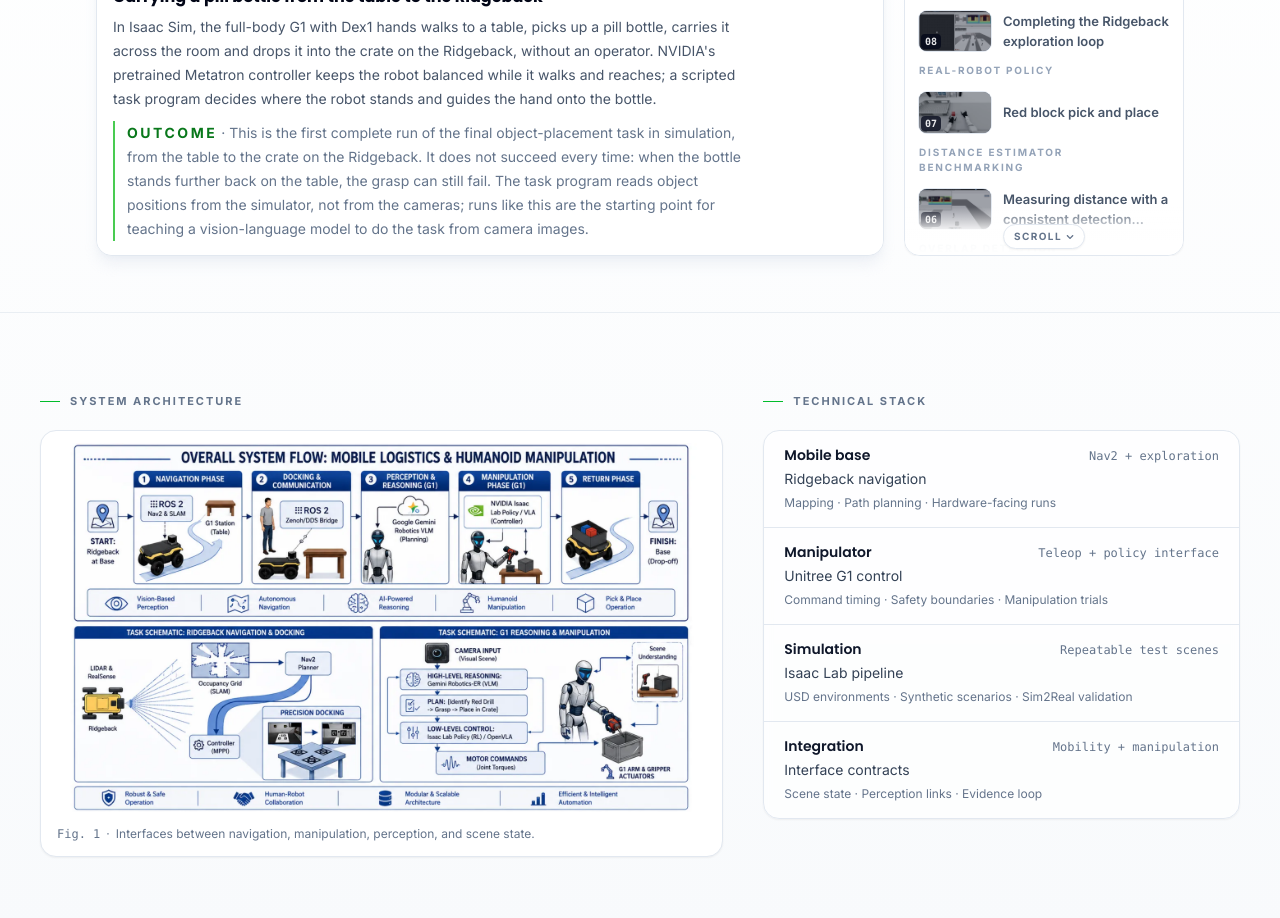
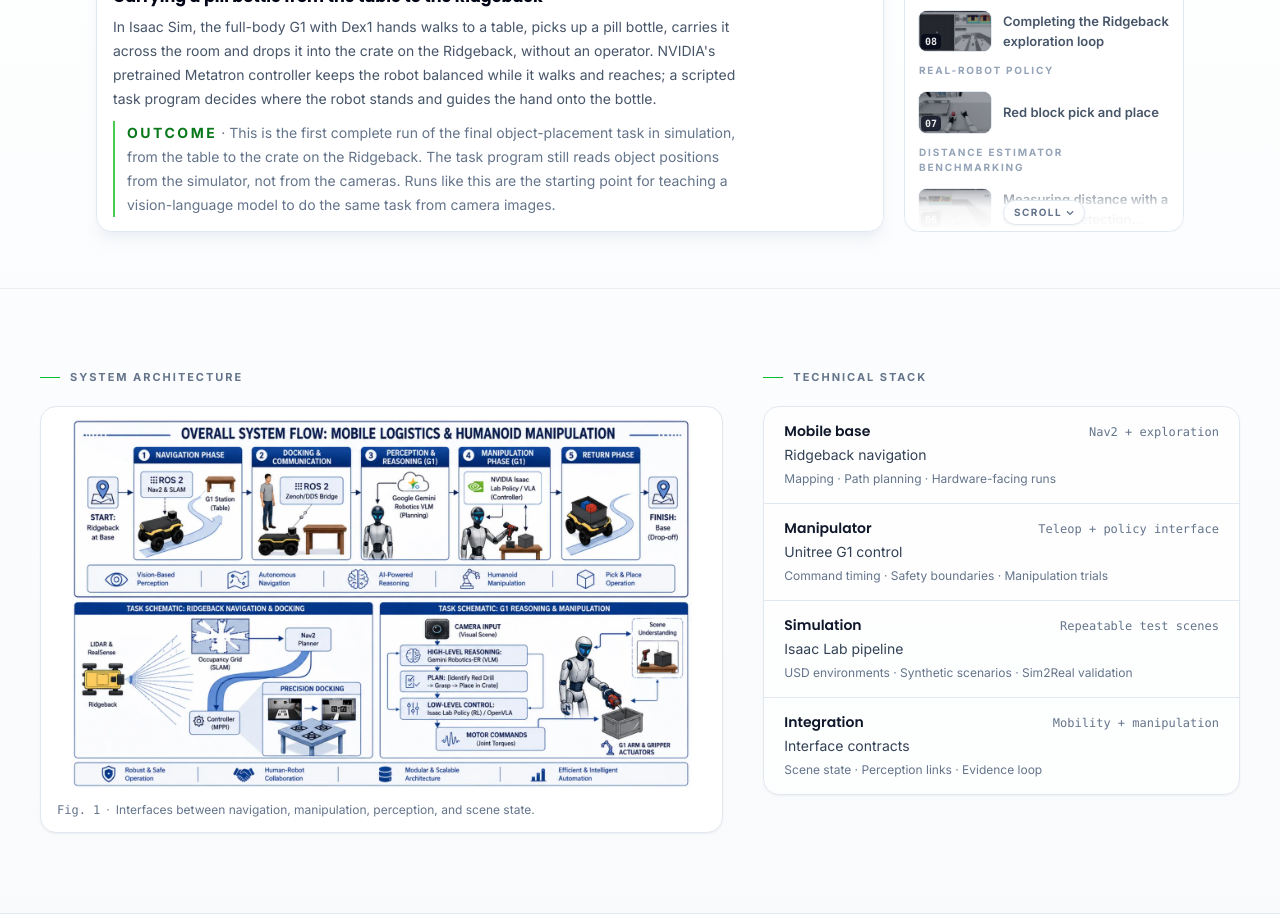
Before and after one commit to bartelt-lab/core, a React (Vite) app: page /dynamo in a window 1280 px wide. Shown: the part 1460-2378 px from the top of the page. Built offline with nearby package versions, Linux system fonts and the light colour scheme.

Commit message:
Tighten DyNAMO milestone 13 outcome text

```diff
--- a/src/pages/Dynamo.jsx
+++ b/src/pages/Dynamo.jsx
@@ -165,7 +165,7 @@ const experimentResults = [
         operation: 'Walking manipulation in simulation',
         title: 'Carrying a pill bottle from the table to the Ridgeback',
         summary: 'In Isaac Sim, the full-body G1 with Dex1 hands walks to a table, picks up a pill bottle, carries it across the room and drops it into the crate on the Ridgeback, without an operator. NVIDIA\'s pretrained Metatron controller keeps the robot balanced while it walks and reaches; a scripted task program decides where the robot stands and guides the hand onto the bottle.',
-        outcome: 'This is the first complete run of the final object-placement task in simulation, from the table to the crate on the Ridgeback. It does not succeed every time: when the bottle stands further back on the table, the grasp can still fail. The task program reads object positions from the simulator, not from the cameras; runs like this are the starting point for teaching a vision-language model to do the task from camera images.',
+        outcome: 'This is the first complete run of the final object-placement task in simulation, from the table to the crate on the Ridgeback. The task program still reads object positions from the simulator, not from the cameras. Runs like this are the starting point for teaching a vision-language model to do the same task from camera images.',
         media: {
             type: 'video',
             src: '/videos/demonstrations/dynamo/g1-pill-bottle-to-ridgeback-sim.mp4',
```
